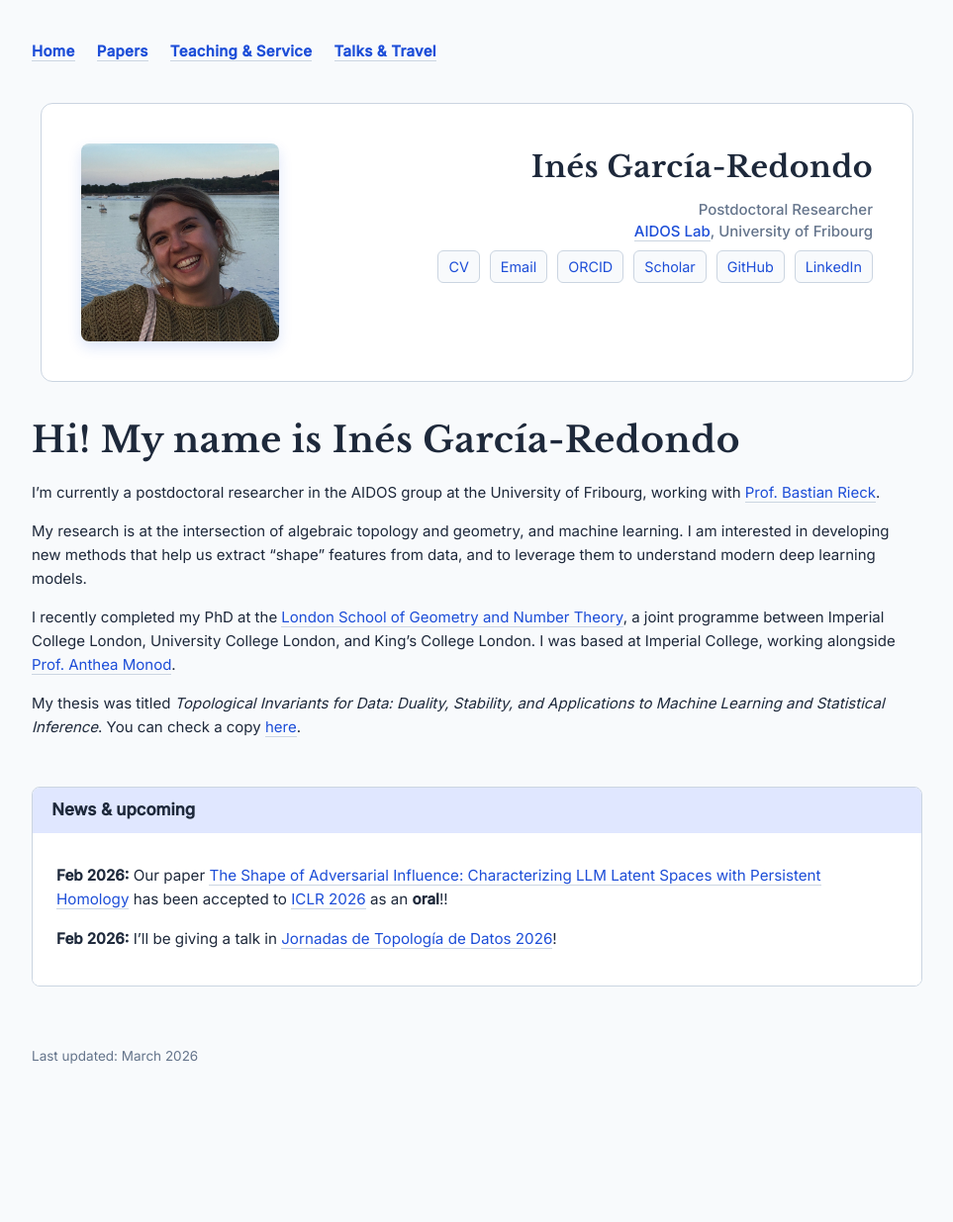
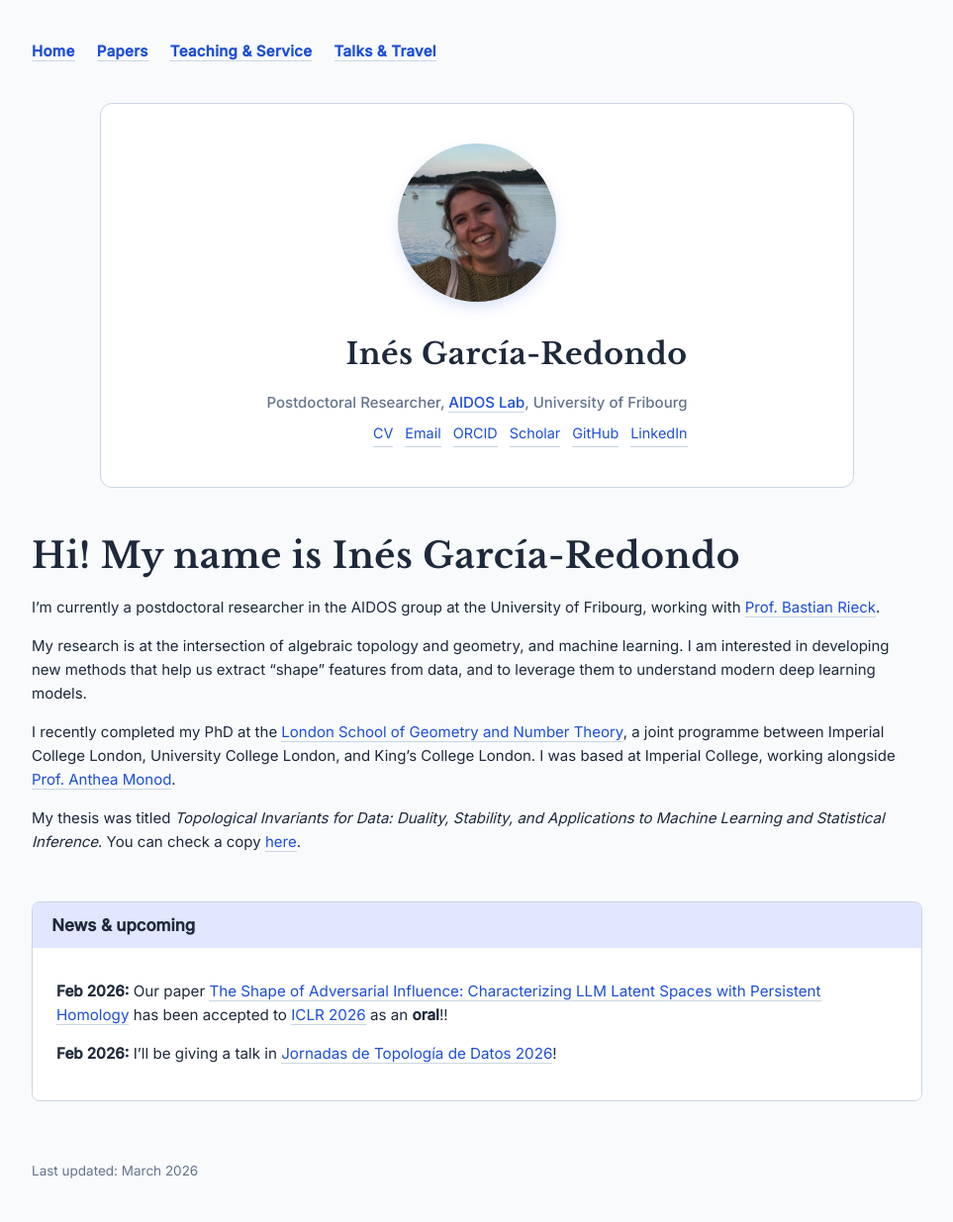
Before and after one commit to inesgare/inesgare.github.io, a Jekyll site: the page built from index.md, in a window 1280 px wide. Shown: the whole page at 99% size, without its empty margins (158-1121 px from the left). Built offline with Jekyll 4.4.1, drawn with Linux system fonts in a browser that asks for light colours; before the commit the page ends 1118 px from its top, so only the background shows below that.

Commit message:
changes header

```diff
--- a/_layouts/default.html
+++ b/_layouts/default.html
@@ -17,11 +17,7 @@
 
   <div class="profile-info">
     <h1>Inés García-Redondo</h1>
-
-    <p class="title">
-      Postdoctoral Researcher<br>
-      <a href="https://aidos.group/">AIDOS Lab</a>, University of Fribourg
-    </p>
+    <p class="title">Postdoctoral Researcher, <a href="https://aidos.group/">AIDOS Lab</a>, University of Fribourg</p>
 
     <div class="contact-links">
       <a href="/docs/cv.pdf">CV</a>
@@ -33,7 +29,6 @@
     </div>
   </div>
 </div>
-
   {{ content }}
 
   <footer>
--- a/style.css
+++ b/style.css
@@ -105,40 +105,39 @@ a:hover {
    ----------------------------- */
 
 .profile-block {
-  display: flex;                /* horizontal layout: image + text */
-  justify-content: center;      /* centers the whole block in the container */
-  align-items: flex-start;      /* top align image and text */
-  gap: 40px;
+  display: flex;
+  flex-direction: column;
+  align-items: center;           /* center everything horizontally */
+  text-align: center;
   background-color: #FFFFFF;
-  padding: 40px;
+  padding: 40px 30px;
   border-radius: 12px;
   border: 1px solid #CBD5E1;
-  max-width: 800px;             /* optional, for slightly wider box */
-  margin: 0 auto 30px auto;     /* center horizontally, bottom margin */
+  max-width: 700px;
+  margin: 0 auto 40px auto;      /* center block with bottom spacing */
+  gap: 20px;
 }
 
 .contact-links {
   display: flex;
   flex-wrap: wrap;
-  gap: 10px;
-  justify-content: flex-end;   /* right flush links */
+  gap: 12px;
+  justify-content: center;
 }
 
 .contact-links a {
-  border: 1px solid #CBD5E1;
-  border-radius: 6px;
-  padding: 4px 10px;
-  background-color: #F8FAFC;
+  font-family: 'Inter', sans-serif;
   font-size: 0.9rem;
   color: #1D4ED8;
+  text-decoration: none;
+  border-bottom: 1px solid #CBD5E1;  /* subtle underline for elegance */
+  padding-bottom: 2px;
   transition: all 0.2s ease;
-  text-decoration: none;
 }
 
 .contact-links a:hover {
-  background-color: #E0E7FF;
-  border-color: #3B82F6;
   color: #3B82F6;
+  border-bottom-color: #3B82F6;
 }
 
 /* -----------------------------
@@ -146,11 +145,10 @@ a:hover {
    ----------------------------- */
 
 .profile-photo {
-  width: 200px;
-  height: auto;
-  border-radius: 8px;
+  width: 160px;
+  height: 160px;
+  border-radius: 50%;
   object-fit: cover;
-  flex-shrink: 0;
   box-shadow: 0 6px 14px rgba(29,78,216,0.15);
 }
 
@@ -163,15 +161,19 @@ a:hover {
 }
 
 .profile-info h1 {
+  font-family: 'Libre Baskerville', serif;
+  font-weight: 700;
   font-size: 2em;
-  margin: 0.2em 0;
-  line-height: 1.2;
+  margin: 0.3em 0 0.2em 0;
+  color: #1E293B;
 }
 
 .title {
+  font-family: 'Inter', sans-serif;
   font-weight: 500;
   color: #64748B;
-  margin-bottom: 0.5em;
+  margin-bottom: 1em;
+  line-height: 1.4;
 }
 
 .profile-info p {
@@ -182,23 +184,20 @@ a:hover {
 /* Responsive */
 @media (max-width: 600px) {
   .profile-block {
-    flex-direction: column;
-    align-items: center;        /* center image + text vertically */
-    text-align: center;
+    padding: 30px 20px;
   }
 
-  .profile-info {
-    align-items: center;
+  .profile-photo {
+    width: 130px;
+    height: 130px;
+  }
+
+  .profile-info h1 {
+    font-size: 1.8em;
   }
 
   .contact-links {
-    justify-content: center;
-  }
-
-  .profile-photo {
-    width: 50%;
-    max-width: 180px;
-    margin-bottom: 15px;
+    gap: 10px;
   }
 }
 
```
